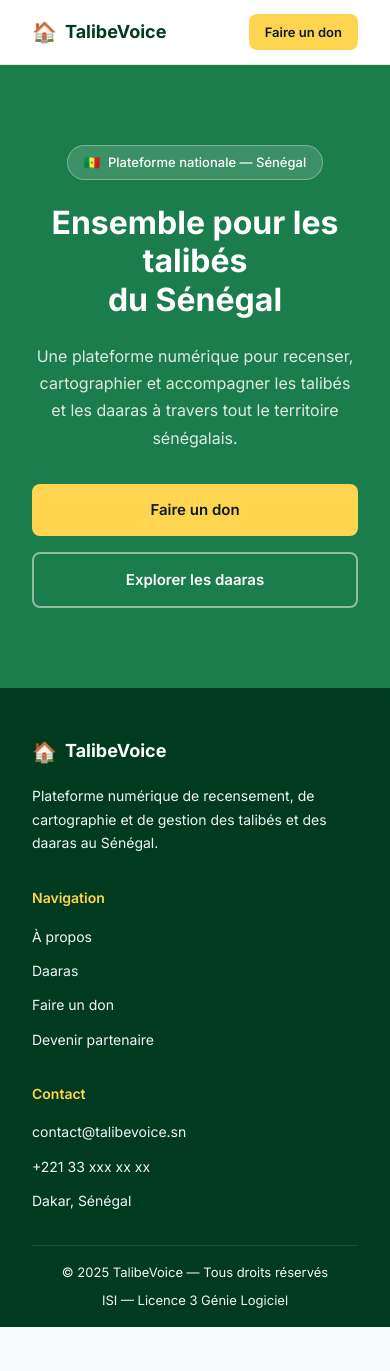
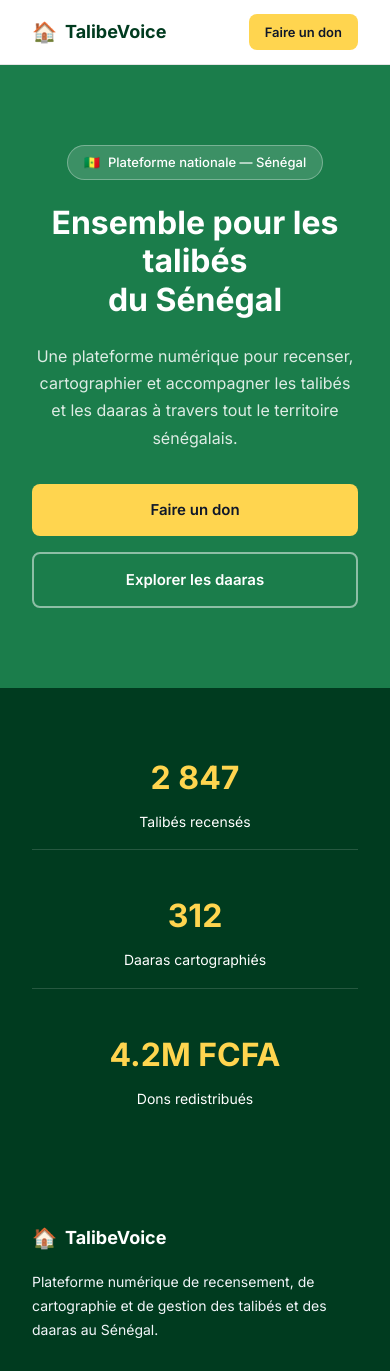
Before and after one commit to aminata-byte/talibevoice_publicweb, a React (Vite) app: page / in a window 390 px wide. Shown: the top 1371 px of the page. Before the commit the page ends 1327 px from the top, so only its background shows below. Built offline with nearby package versions, Linux system fonts and the light colour scheme.

Commit message:
feat: composant StatsSection terminé et validé

```diff
--- /dev/null
+++ b/src/components/sections/StatsSection.css
@@ -0,0 +1,57 @@
+.stats {
+  background-color: var(--primary-dark);
+  padding: 3rem 2rem;
+}
+
+.stats__container {
+  max-width: 1200px;
+  margin: 0 auto;
+  display: grid;
+  grid-template-columns: repeat(3, 1fr);
+  gap: 2rem;
+  text-align: center;
+}
+
+.stats__item {
+  display: flex;
+  flex-direction: column;
+  gap: 0.5rem;
+  padding: 1rem;
+  border-right: 1px solid rgba(255, 255, 255, 0.15);
+}
+
+.stats__item:last-child {
+  border-right: none;
+}
+
+.stats__number {
+  font-size: 2.5rem;
+  font-weight: 700;
+  color: var(--accent);
+}
+
+.stats__label {
+  font-size: 14px;
+  color: var(--white);
+}
+
+/* Responsive */
+@media (max-width: 768px) {
+  .stats__container {
+    grid-template-columns: 1fr;
+    gap: 1.5rem;
+  }
+
+  .stats__item {
+    border-right: none;
+    border-bottom: 1px solid rgba(255, 255, 255, 0.15);
+  }
+
+  .stats__item:last-child {
+    border-bottom: none;
+  }
+
+  .stats__number {
+    font-size: 2rem;
+  }
+}
--- /dev/null
+++ b/src/components/sections/StatsSection.jsx
@@ -0,0 +1,24 @@
+import "./StatsSection.css";
+
+function StatsSection() {
+  const stats = [
+    { number: "2 847", label: "Talibés recensés" },
+    { number: "312", label: "Daaras cartographiés" },
+    { number: "4.2M FCFA", label: "Dons redistribués" },
+  ];
+
+  return (
+    <section className="stats">
+      <div className="stats__container">
+        {stats.map((stat, index) => (
+          <div key={index} className="stats__item">
+            <span className="stats__number">{stat.number}</span>
+            <span className="stats__label">{stat.label}</span>
+          </div>
+        ))}
+      </div>
+    </section>
+  );
+}
+
+export default StatsSection;
--- a/src/pages/HomePage.jsx
+++ b/src/pages/HomePage.jsx
@@ -1,12 +1,14 @@
 import Navbar from "../components/layout/Navbar";
 import Footer from "../components/layout/Footer";
 import HeroSection from "../components/sections/HeroSection";
+import StatsSection from "../components/sections/StatsSection";
 
 function HomePage() {
   return (
     <div>
       <Navbar />
       <HeroSection />
+      <StatsSection />
       <Footer />
     </div>
   );
```
